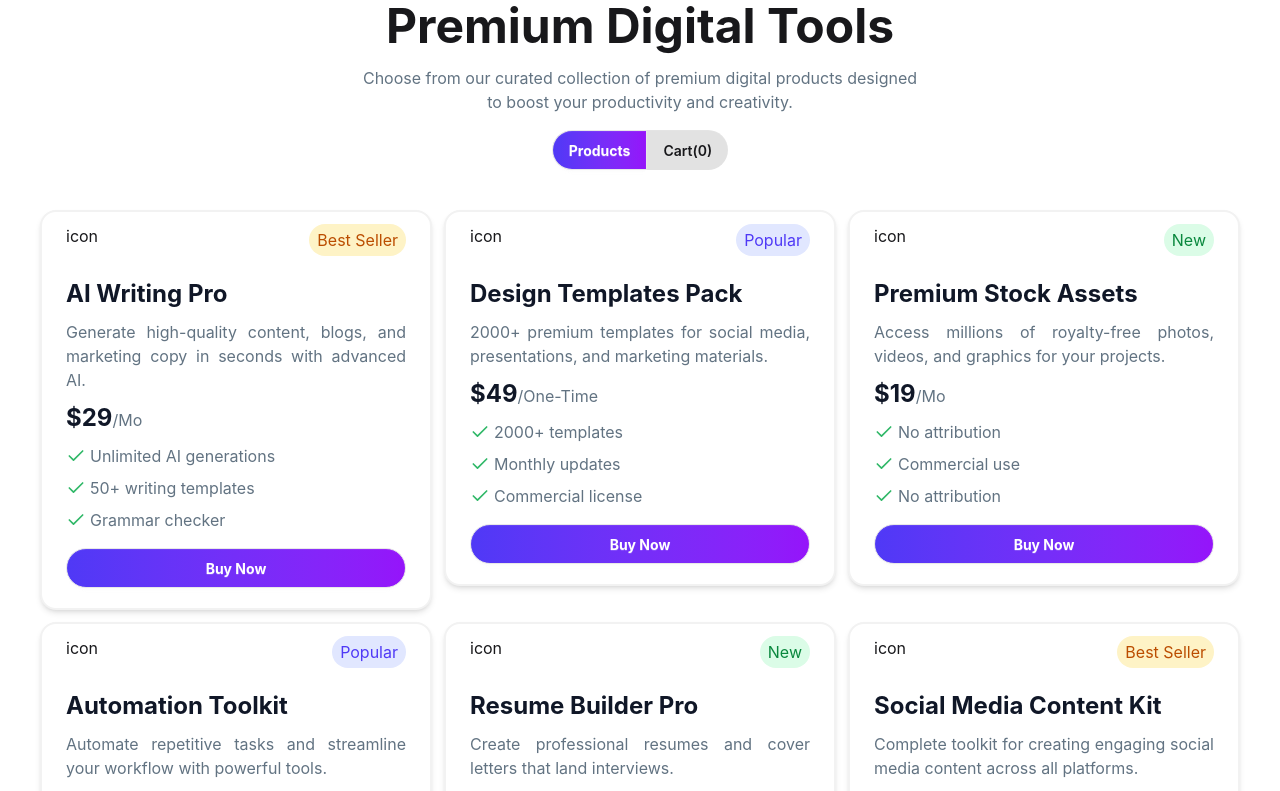
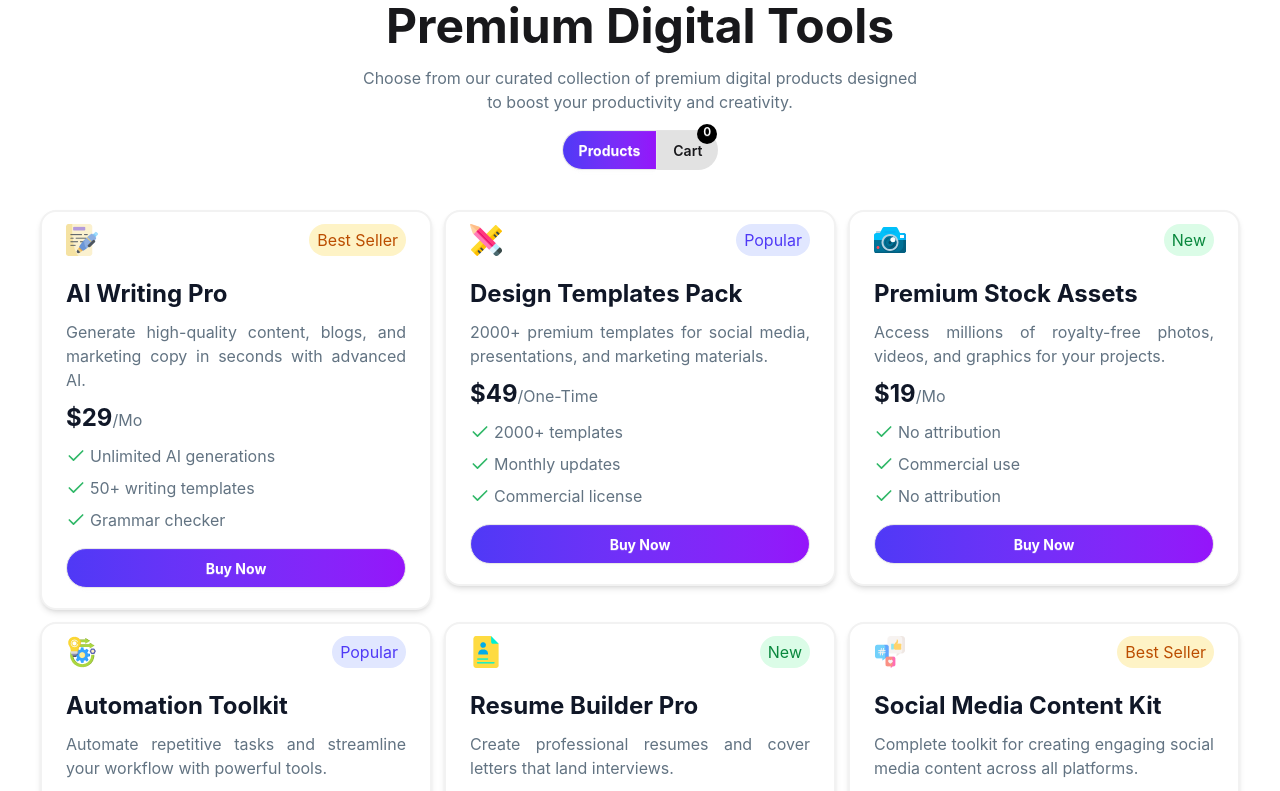
Before and after one commit to ibn-azam/digitools-platform-react, a React (Vite) app: page / in a window 1280 px wide. Shown: the part 1240-2031 px from the top of the page. Built offline with nearby package versions, Linux system fonts and the light colour scheme.

Commit message:
chore/fix: cart count implementation & remove cart issue

```diff
--- a/package.json
+++ b/package.json
@@ -11,6 +11,7 @@
   },
   "dependencies": {
     "@tailwindcss/vite": "^4.2.2",
+    "code-inspector-plugin": "^1.5.1",
     "lucide-react": "^1.3.0",
     "react": "^19.2.4",
     "react-dom": "^19.2.4",
--- a/public/data.json
+++ b/public/data.json
@@ -12,7 +12,7 @@
       "50+ writing templates",
       "Grammar checker"
     ],
-    "icon": "https://i.ibb.co.com/bjSj2jNq/design-tool.png"
+    "icon": "../src/assets/products/writing_2327400 1.png"
   },
   {
     "id": 2,
--- a/src/App.jsx
+++ b/src/App.jsx
@@ -1,5 +1,5 @@
 
-import { Suspense } from 'react'
+import { Suspense, useState } from 'react'
 import './App.css'
 import Banner from './Components/Banner/Banner'
 import Homepage from './Components/Homepage/Homepage'
@@ -13,14 +13,14 @@ const loadCardData = async()=>{
 }
 function App() {
   const cardPromise = loadCardData();
-
+  const [cartCount,setCartCount]=useState([]);
   return (
     <>
-      <Navbar></Navbar>
+      <Navbar cartCount={cartCount}></Navbar>
       <Homepage></Homepage>
       <Banner></Banner>
       <Suspense fallback={<p>Loading.....</p>}>
-        <Products cardPromise={cardPromise}></Products>
+        <Products cardPromise={cardPromise} setCartCount={setCartCount}></Products>
       </Suspense>
     </>
   )
--- /dev/null
+++ b/src/Components/Carts/Carts.jsx
@@ -0,0 +1,45 @@
+import React from 'react';
+
+const Carts = ({cardsData ,setSelectedProducts}) => {
+    const handleRemoveBtn=(data)=>{
+       const filteredSelectedProducts = cardsData.filter((filteredProduct)=>
+        filteredProduct.name !== data.name
+       );
+       setSelectedProducts(filteredSelectedProducts);
+
+    }
+    return (
+        <div className='border-2 border-[#f2f2f2] p-10 rounded-2xl flex flex-col my-5 mx-10'>
+             <h2 className='text-left text-[#101727] text-[24px] font-medium mb-2'>Your Cart</h2>
+            {
+              cardsData.map((data ,index) =>{
+
+               return(
+                 <div key={index} >
+                   <div className='flex justify-between items-center bg-[#f2f2f2] px-6 py-3 rounded-lg mb-2'>
+                        <div className='flex items-center gap-3'>
+                        <div className='bg-amber-50 p-2 rounded-full w-10'>
+                            <img src={data.icon} alt="" />
+                        </div>
+                            <div className='text-left'>
+                                <h2 className='text-[20px] text-[#101727] font-medium'>{data.name}</h2>
+                                <p className='text-[16px] text-[#627382] font-medium'>${data.price}</p>
+                            </div>
+                        </div>
+                        <button className='text-red-400 cursor-pointer' onClick={()=>handleRemoveBtn(data)}>remove</button>
+                    </div>
+                    </div>
+               )
+              })
+            }
+            <div className='flex justify-between my-3'>
+                        <h4 className='text-[20px] text-[#627382] font-medium'>Total:</h4>
+                        <h4 className='text-[20px] text-[#101727] font-medium'>$78</h4>
+                    </div>
+                    <button className='btn bg-linear-to-r from-[#4f39f6] to-[#9514fa] text-white font-bold rounded-full '>Proceed To Checkout</button>
+
+        </div>
+    );
+};
+
+export default Carts;
--- a/src/Components/Navbar/Navbar.jsx
+++ b/src/Components/Navbar/Navbar.jsx
@@ -2,7 +2,7 @@ import { ShoppingCart } from 'lucide-react';
 import React from 'react';
 
 
-const Navbar = () => {
+const Navbar = ({cartCount}) => {
     return (
         <div>
             <div className="flex items-center py-3 px-10 bg-base-100 shadow-sm ">
@@ -34,7 +34,7 @@ const Navbar = () => {
                 </div>
                 <div className="navbar-end">
                     <div className='flex items-center gap-1'>
-                        <ShoppingCart></ShoppingCart>
+                        <ShoppingCart><p>{cartCount}</p></ShoppingCart>
                         <button className='btn btn-ghost rounded-full'>Login</button>
                         <button className='btn bg-linear-to-r from-[#4f39f6] to-[#9514fa] text-white font-bold rounded-full'>Get Started</button>
                     </div>
--- a/src/Components/Products/Card/Card.jsx
+++ b/src/Components/Products/Card/Card.jsx
@@ -1,13 +1,21 @@
+import { useState } from "react";
 import Features from "./Features";
 
 
-const Card = ({cardData}) => {
+const Card = ({cardData ,handleSelectedProducts}) => {
     const cardFeatures = cardData.features;
+    const [isSelected,setIsSelected]=useState(false);
+
+    const handleBuynowBtn=()=>{
+        setIsSelected(isSelected ? false : true);
+        handleSelectedProducts(cardData);
+
+    }
     return (
         <div className='container mx-auto'>
-            <div className='px-6 py-3 min-w-[380px] min-h-80 bg-[#ffffff] border-2 border-[#f2f2f2] rounded-2xl shadow-md hover:translate-1'>
+            <div className='px-6 py-3 min-w-95 min-h-80 bg-[#ffffff] border-2 border-[#f2f2f2] rounded-2xl shadow-md hover:translate-1'>
                 <div className="flex justify-between ">
-                    <span>icon</span>
+                    <span><img src={cardData.icon} alt="" /></span>
                     <span className={cardData.tag === "Best Seller" ? `bg-[#fef3c6] text-[#bb4d00] px-2
                         py-1 rounded-full `:cardData.tag === "Popular" ? `bg-[#e1e7ff] text-[#4f39f6] px-2
                         py-1 rounded-full` : `bg-[#dbfce7] text-[#0a883e] px-2
@@ -21,7 +29,7 @@ const Card = ({cardData}) => {
                        cardFeatures.map(feature =><Features feature={feature}></Features>)
                     }
                 </div>
-                <button className='btn w-full my-2 rounded-full text-white font-bold bg-linear-to-r from-[#4f39f6] to-[#9514fa]'>Buy Now</button>
+                <button onClick={handleBuynowBtn} className={`btn ${isSelected === true ? "w-full my-2 rounded-full text-white font-bold bg-green-600" : "w-full my-2 rounded-full text-white font-bold bg-linear-to-r from-[#4f39f6] to-[#9514fa]"}`}>Buy Now</button>
             </div>
         </div>
     );
--- a/src/Components/Products/Products.jsx
+++ b/src/Components/Products/Products.jsx
@@ -1,15 +1,35 @@
-import React, { use } from 'react';
+import React, { use, useState } from 'react';
 import SelectedProducts from './SelectedProducts/SelectedProducts';
+import Carts from '../Carts/Carts';
 
-const Products = ({cardPromise}) => {
+const Products = ({cardPromise,setCartCount}) => {
     const cardsData = use(cardPromise);
+    const[selectedType,setSelectedType]=useState('Products');
+    const [selectedProducts,setSelectedProducts]=useState([]);
+
+    const handleSelectedProducts=(cardsData)=>{
+        const newSelectedProducts = [...selectedProducts,cardsData];
+        setSelectedProducts(newSelectedProducts);
+    }
     return (
         <div className='container mx-auto text-center '>
             <h2 className='mb-4 font-bold text-5xl'>Premium Digital Tools</h2>
             <p className='text-[16px] mb-4 border-none text-[#627382]'>Choose from our curated collection of premium digital products designed <br /> to boost your productivity and creativity.</p>
-            <button className='btn rounded-l-full text-white font-bold bg-linear-to-r from-[#4f39f6] to-[#9514fa]'>Products</button>
-            <button className='btn rounded-r-full border-none btn-active'>Cart(0)</button>
-            <SelectedProducts cardsData={cardsData}></SelectedProducts>
+            <div>
+                <button onClick={()=>setSelectedType('Products')} className={`btn ${selectedType === 'Products' ? "rounded-l-full text-white font-bold bg-linear-to-r from-[#4f39f6] to-[#9514fa]" : "rounded-l-full border-none btn-active"}`}>Products</button>
+
+                <button onClick={()=>setSelectedType('Cart')}
+                className={`relative btn ${selectedType === 'Cart' ? "rounded-r-full text-white font-bold bg-linear-to-r from-[#4f39f6] to-[#9514fa]" : "rounded-r-full border-none btn-active"}`}>
+                    Cart
+
+                    <span className='absolute left-10 -top-1.5 bg-black text-white size-5 rounded-full text-xs'>{selectedProducts.length}</span>
+                </button>
+            </div>
+
+            {selectedType === 'Products' ? <SelectedProducts cardsData={cardsData} handleSelectedProducts={handleSelectedProducts} setCartCount={setCartCount}></SelectedProducts> : <Carts cardsData={selectedProducts} setSelectedProducts={setSelectedProducts} ></Carts>}
+
+
+
         </div>
     );
 };
--- a/src/Components/Products/SelectedProducts/SelectedProducts.jsx
+++ b/src/Components/Products/SelectedProducts/SelectedProducts.jsx
@@ -1,12 +1,15 @@
+
 
 import Card from '../Card/Card';
 
 
-const SelectedProducts = ({cardsData}) => {
+const SelectedProducts = ({cardsData,handleSelectedProducts}) => {
+
     return (
         <div className='grid grid-cols-1 md:grid-cols-2 lg:grid-cols-3 gap-3 m-10'>
             {
-                cardsData.map(cardData=><Card cardData={cardData}></Card>)
+                cardsData.map(cardData=><Card key={cardData.id} cardData={cardData} handleSelectedProducts={handleSelectedProducts}
+                ></Card>)
             }
         </div>
     );
--- a/vite.config.js
+++ b/vite.config.js
@@ -1,10 +1,14 @@
 import { defineConfig } from 'vite'
 import react from '@vitejs/plugin-react'
 import tailwindcss from '@tailwindcss/vite'
+import {codeInspectorPlugin}  from 'code-inspector-plugin'
 
 // https://vite.dev/config/
 export default defineConfig({
   plugins: [react(),
     tailwindcss(),
+    codeInspectorPlugin({
+      bundler: 'vite',
+    }),
   ],
 })
```
Also changed, not shown: 1 other file (tests, documents, lock files or other folders).
